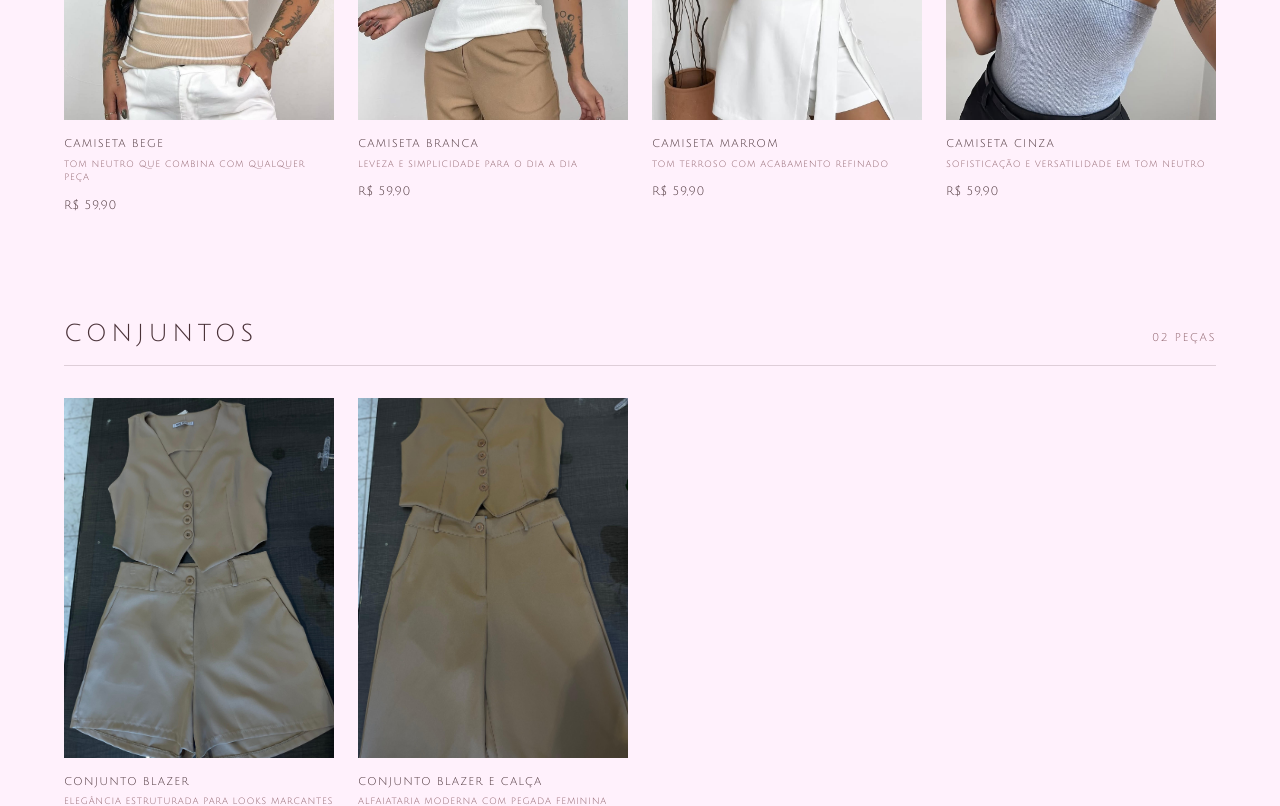
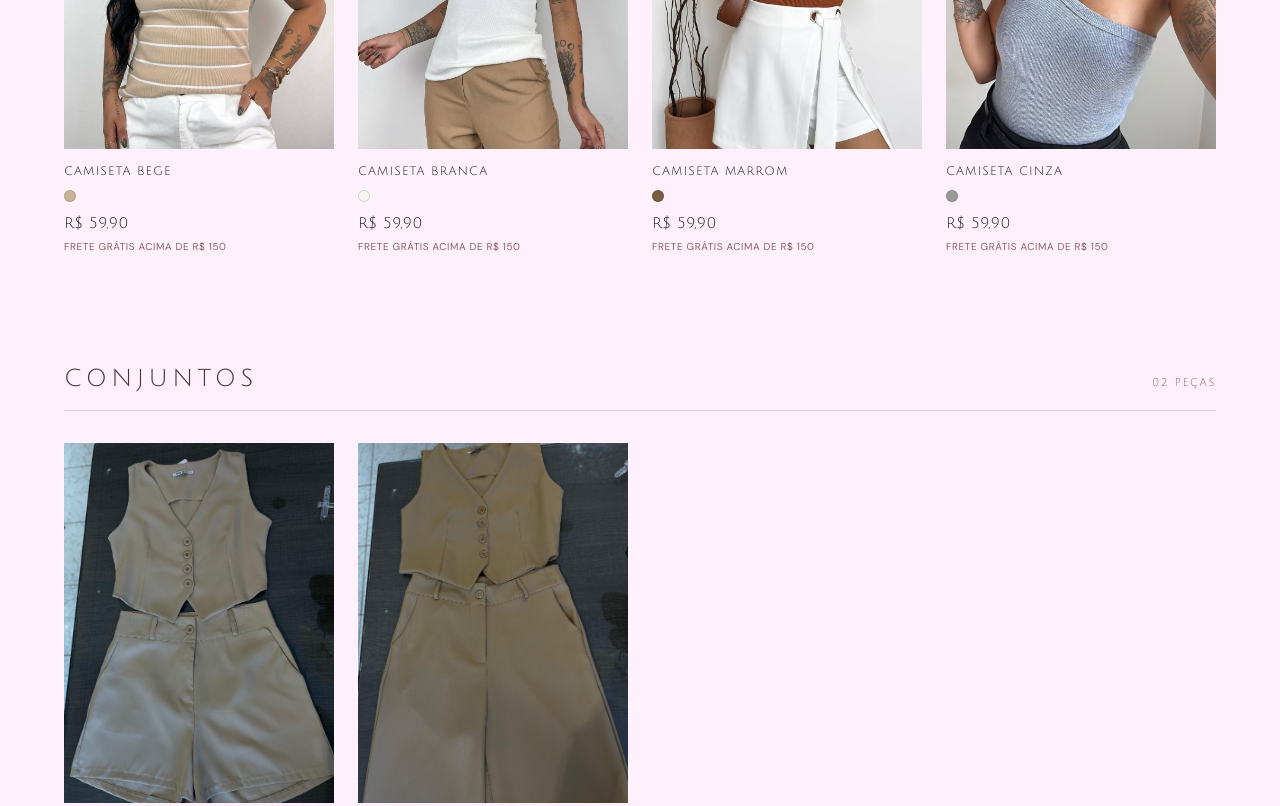
Before and after one commit to teusdrz/rutiely-fashion, a Next.js app: page /modelos in a window 1280 px wide. Shown: the part 1220-2026 px from the top of the page. Built offline with nearby package versions, Linux system fonts and the light colour scheme.

Commit message:
feat: refactor components and enhance styling for better responsiveness and usability

```diff
--- a/src/app/modelos/page.tsx
+++ b/src/app/modelos/page.tsx
@@ -113,7 +113,7 @@ function ModelosContent() {
                 @media (max-width: 639px) {
                     .modelos-grid { gap: 14px !important; }
                     .modelos-grid .modelos-card-title { font-size: 10px !important; letter-spacing: 0.08em !important; }
-                    .modelos-grid .modelos-card-subtitle { font-size: 8px !important; letter-spacing: 0.06em !important; margin-top: 3px !important; }
+                    .modelos-grid .modelos-card-offer { font-size: 9px !important; letter-spacing: 0.05em !important; margin-top: 3px !important; }
                     .modelos-grid .modelos-card-price { font-size: 11px !important; margin-top: 8px !important; }
                     .modelos-grid .modelos-card-info { padding-top: 10px !important; }
                     .modelos-grid .modelos-card-sparkle { width: 20px !important; height: 20px !important; bottom: 8px !important; right: 8px !important; }
--- a/src/components/modelos/ProductCard.tsx
+++ b/src/components/modelos/ProductCard.tsx
@@ -17,55 +17,138 @@ const ProductCard = forwardRef<HTMLAnchorElement, ProductCardProps>(
             <Link
                 href={`/modelos/${product.id}`}
                 ref={ref}
-                className="flex flex-col cursor-pointer"
+                className="product-card group flex flex-col"
                 onMouseEnter={onEnter}
                 onMouseLeave={onLeave}
+                style={{ textDecoration: "none" }}
             >
+                {/* ── Imagem ─────────────────────────────────────────── */}
+                {/*
+                  * Técnica padding-bottom (mais confiável que aspect-ratio
+                  * dentro de containers overflow-x: auto / flex scroll).
+                  * paddingBottom: "133.33%" = proporção 3:4 (w × 4/3)
+                  */}
                 <div
-                    className="relative w-full overflow-hidden"
-                    style={{ aspectRatio: "3 / 4" }}
+                    className="product-card-img-wrap"
+                    style={{
+                        position: "relative",
+                        width: "100%",
+                        paddingBottom: "133.33%",
+                        overflow: "hidden",
+                        background: "#f2ede9",
+                    }}
                 >
                     <Image
                         src={product.images[0]}
                         alt={product.title}
                         fill
-                        className="object-cover"
-                        sizes="(max-width: 640px) 50vw, (max-width: 1024px) 50vw, 25vw"
+                        className="object-cover object-top"
+                        sizes="(max-width: 640px) 50vw, (max-width: 1024px) 33vw, 25vw"
+                        style={{
+                            transition: "transform 0.55s cubic-bezier(0.25,0.46,0.45,0.94)",
+                        }}
                     />
                 </div>
 
-                <div className="modelos-card-info" style={{ paddingTop: "16px" }}>
+                {/* ── Info ──────────────────────────────────────────── */}
+                <div
+                    className="modelos-card-info"
+                    style={{ paddingTop: "14px", paddingBottom: "6px" }}
+                >
+                    {/* Título — max 2 linhas */}
                     <h3
-                        className="modelos-card-title text-[11px] font-normal tracking-[0.1em] uppercase leading-[1.6]"
+                        className="modelos-card-title"
                         style={{
-                            color: "var(--rose-900)",
+                            fontSize: "12px",
+                            fontWeight: 400,
+                            letterSpacing: "0.09em",
+                            textTransform: "uppercase",
+                            lineHeight: 1.5,
+                            color: "#1a1a1a",
                             fontFamily: "var(--font-julius)",
+                            display: "-webkit-box",
+                            WebkitLineClamp: 2,
+                            WebkitBoxOrient: "vertical",
+                            overflow: "hidden",
+                            margin: 0,
                         }}
                     >
                         {product.title}
                     </h3>
 
+                    {/* Swatches de cor */}
+                    {product.colors && product.colors.length > 0 && (
+                        <div
+                            style={{
+                                display: "flex",
+                                alignItems: "center",
+                                gap: "5px",
+                                marginTop: "9px",
+                            }}
+                        >
+                            {product.colors.slice(0, 4).map((color) => (
+                                <span
+                                    key={color.hex}
+                                    title={color.name}
+                                    style={{
+                                        display: "inline-block",
+                                        width: "12px",
+                                        height: "12px",
+                                        borderRadius: "50%",
+                                        background: color.hex,
+                                        border: "1.5px solid rgba(0,0,0,0.14)",
+                                        flexShrink: 0,
+                                    }}
+                                />
+                            ))}
+                            {product.colors.length > 4 && (
+                                <span
+                                    style={{
+                                        fontSize: "10px",
+                                        color: "#777",
+                                        fontFamily: "var(--font-body)",
+                                        letterSpacing: "0.04em",
+                                    }}
+                                >
+                                    +{product.colors.length - 4} cores
+                                </span>
+                            )}
+                        </div>
+                    )}
+
+                    {/* Preço */}
                     <p
-                        className="modelos-card-subtitle text-[9px] font-normal tracking-[0.08em] uppercase"
+                        className="modelos-card-price"
                         style={{
-                            color: "var(--rose-700)",
+                            fontSize: "15px",
+                            fontWeight: 400,
+                            letterSpacing: "0.04em",
+                            color: "#1a1a1a",
                             fontFamily: "var(--font-julius)",
-                            marginTop: "4px",
-                        }}
-                    >
-                        {product.subtitle}
-                    </p>
-
-                    <span
-                        className="modelos-card-price block text-[12px] font-normal tracking-[0.05em]"
-                        style={{
-                            color: "var(--rose-900)",
-                            fontFamily: "var(--font-julius)",
-                            marginTop: "12px",
+                            marginTop: "10px",
+                            marginBottom: 0,
                         }}
                     >
                         {product.price}
-                    </span>
+                    </p>
+
+                    {/* Oferta */}
+                    {product.offer && (
+                        <p
+                            className="modelos-card-offer"
+                            style={{
+                                fontSize: "10px",
+                                color: "#8a6060",
+                                fontFamily: "var(--font-body)",
+                                letterSpacing: "0.06em",
+                                textTransform: "uppercase",
+                                marginTop: "4px",
+                                marginBottom: 0,
+                            }}
+                        >
+                            {product.offer}
+                        </p>
+                    )}
                 </div>
             </Link>
         );
--- a/src/data/camisetas.ts
+++ b/src/data/camisetas.ts
@@ -1,6 +1,7 @@
 import type { Product } from "./types";
 
 const BASE = "/images/camisetas/modelo-camisetas";
+const OFFER = "FRETE GRÁTIS ACIMA DE R$ 150";
 
 export const camisetas: Product[] = [
     {
@@ -14,6 +15,8 @@ export const camisetas: Product[] = [
             `${BASE}/camiseta-basica-branca/camiseta-branca-costa.png`,
         ],
         category: "camisetas",
+        colors: [{ name: "Branca", hex: "#f5f5f0" }],
+        offer: OFFER,
     },
     {
         id: 2,
@@ -26,6 +29,8 @@ export const camisetas: Product[] = [
             `${BASE}/camiseta-basica-preta/camiseta-preta-costa.png`,
         ],
         category: "camisetas",
+        colors: [{ name: "Preta", hex: "#2a2a2a" }],
+        offer: OFFER,
     },
     {
         id: 3,
@@ -38,6 +43,11 @@ export const camisetas: Product[] = [
             `${BASE}/camiseta-basica-listrada/camiseta-listrada-costa.png`,
         ],
         category: "camisetas",
+        colors: [
+            { name: "Branca", hex: "#f5f5f0" },
+            { name: "Azul", hex: "#4a6d8c" },
+        ],
+        offer: OFFER,
     },
     {
         id: 4,
@@ -50,6 +60,8 @@ export const camisetas: Product[] = [
             `${BASE}/camiseta-basica-verde/camiseta-verde-costa.png`,
         ],
         category: "camisetas",
+        colors: [{ name: "Verde", hex: "#6b9c6a" }],
+        offer: OFFER,
     },
     {
         id: 5,
@@ -64,6 +76,8 @@ export const camisetas: Product[] = [
             `${BASE}/camiseta-bege/WhatsApp%20Image%202026-04-24%20at%2015.12.26%20(2).jpeg`,
         ],
         category: "camisetas",
+        colors: [{ name: "Bege", hex: "#c8b49a" }],
+        offer: OFFER,
     },
     {
         id: 6,
@@ -79,6 +93,8 @@ export const camisetas: Product[] = [
             `${BASE}/camiseta-branca/WhatsApp%20Image%202026-04-24%20at%2015.12.11%20(4).jpeg`,
         ],
         category: "camisetas",
+        colors: [{ name: "Branca", hex: "#f5f5f0" }],
+        offer: OFFER,
     },
     {
         id: 7,
@@ -92,6 +108,8 @@ export const camisetas: Product[] = [
             `${BASE}/camiseta-marrom/WhatsApp%20Image%202026-04-24%20at%2015.12.56.jpeg`,
         ],
         category: "camisetas",
+        colors: [{ name: "Marrom", hex: "#7a5c3e" }],
+        offer: OFFER,
     },
     {
         id: 8,
@@ -107,5 +125,7 @@ export const camisetas: Product[] = [
             `${BASE}/camisetas-cinza/WhatsApp%20Image%202026-04-24%20at%2015.13.17%20(1).jpeg`,
         ],
         category: "camisetas",
+        colors: [{ name: "Cinza", hex: "#9a9a9a" }],
+        offer: OFFER,
     },
 ];
--- a/src/data/conjuntos.ts
+++ b/src/data/conjuntos.ts
@@ -1,6 +1,7 @@
 import type { Product } from "./types";
 
 const BASE = "/Conjuntos";
+const OFFER = "FRETE GRÁTIS ACIMA DE R$ 150";
 
 export const conjuntos: Product[] = [
     {
@@ -11,6 +12,8 @@ export const conjuntos: Product[] = [
         priceValue: 59.9,
         images: [`${BASE}/ConjuntoBlazer.jpeg`],
         category: "conjuntos",
+        colors: [{ name: "Nude", hex: "#c8a882" }],
+        offer: OFFER,
     },
     {
         id: 102,
@@ -20,5 +23,7 @@ export const conjuntos: Product[] = [
         priceValue: 59.9,
         images: [`${BASE}/ConjuntoBlazerCalca.jpeg`],
         category: "conjuntos",
+        colors: [{ name: "Preto", hex: "#2a2a2a" }],
+        offer: OFFER,
     },
 ];
--- a/src/data/vestidos.ts
+++ b/src/data/vestidos.ts
@@ -1,6 +1,7 @@
 import type { Product } from "./types";
 
 const BASE = "/images/vestidos/modelos-vestidos";
+const OFFER = "FRETE GRÁTIS ACIMA DE R$ 150";
 
 export const vestidos: Product[] = [
     {
@@ -16,6 +17,8 @@ export const vestidos: Product[] = [
             `${BASE}/Vestido-Branca/WhatsApp%20Image%202026-05-06%20at%2017.49.25%20(2).jpeg`,
         ],
         category: "vestidos",
+        colors: [{ name: "Branco", hex: "#f0ede8" }],
+        offer: OFFER,
     },
     {
         id: 202,
@@ -29,6 +32,8 @@ export const vestidos: Product[] = [
             `${BASE}/Vestido-Branca2/WhatsApp%20Image%202026-05-06%20at%2017.51.03%20(2).jpeg`,
         ],
         category: "vestidos",
+        colors: [{ name: "Off-White", hex: "#e8e0d4" }],
+        offer: OFFER,
     },
     {
         id: 203,
@@ -43,6 +48,8 @@ export const vestidos: Product[] = [
             `${BASE}/%20Vestido-Marrom/WhatsApp%20Image%202026-05-06%20at%2017.51.01.jpeg`,
         ],
         category: "vestidos",
+        colors: [{ name: "Marrom", hex: "#7a5c3e" }],
+        offer: OFFER,
     },
     {
         id: 204,
@@ -56,6 +63,8 @@ export const vestidos: Product[] = [
             `${BASE}/Vestido-Preto/WhatsApp%20Image%202026-05-06%20at%2017.40.56.jpeg`,
         ],
         category: "vestidos",
+        colors: [{ name: "Preto", hex: "#2a2a2a" }],
+        offer: OFFER,
     },
     {
         id: 205,
@@ -69,6 +78,8 @@ export const vestidos: Product[] = [
             `${BASE}/Vestido-Preto2/WhatsApp%20Image%202026-05-06%20at%2017.51.04%20(2).jpeg`,
         ],
         category: "vestidos",
+        colors: [{ name: "Preto", hex: "#2a2a2a" }],
+        offer: OFFER,
     },
     {
         id: 206,
@@ -80,5 +91,7 @@ export const vestidos: Product[] = [
             `${BASE}/Vestido-roxo/WhatsApp%20Image%202026-05-06%20at%2017.40.56%20(1).jpeg`,
         ],
         category: "vestidos",
+        colors: [{ name: "Roxo", hex: "#7b4f8e" }],
+        offer: OFFER,
     },
 ];
```
Also changed, not shown: src/components/home/CategoriesSection.tsx (+5 -5 lines), src/components/home/FeaturedLooksSection.tsx (+15 -6 lines), src/components/home/FeaturedProductsSection.tsx (+38 -19 lines), src/components/home/ImageInfSection.tsx (+65 -47 lines), src/components/home/Navbar.tsx (+43 -6 lines), src/data/types.ts (+7 -0 lines).
